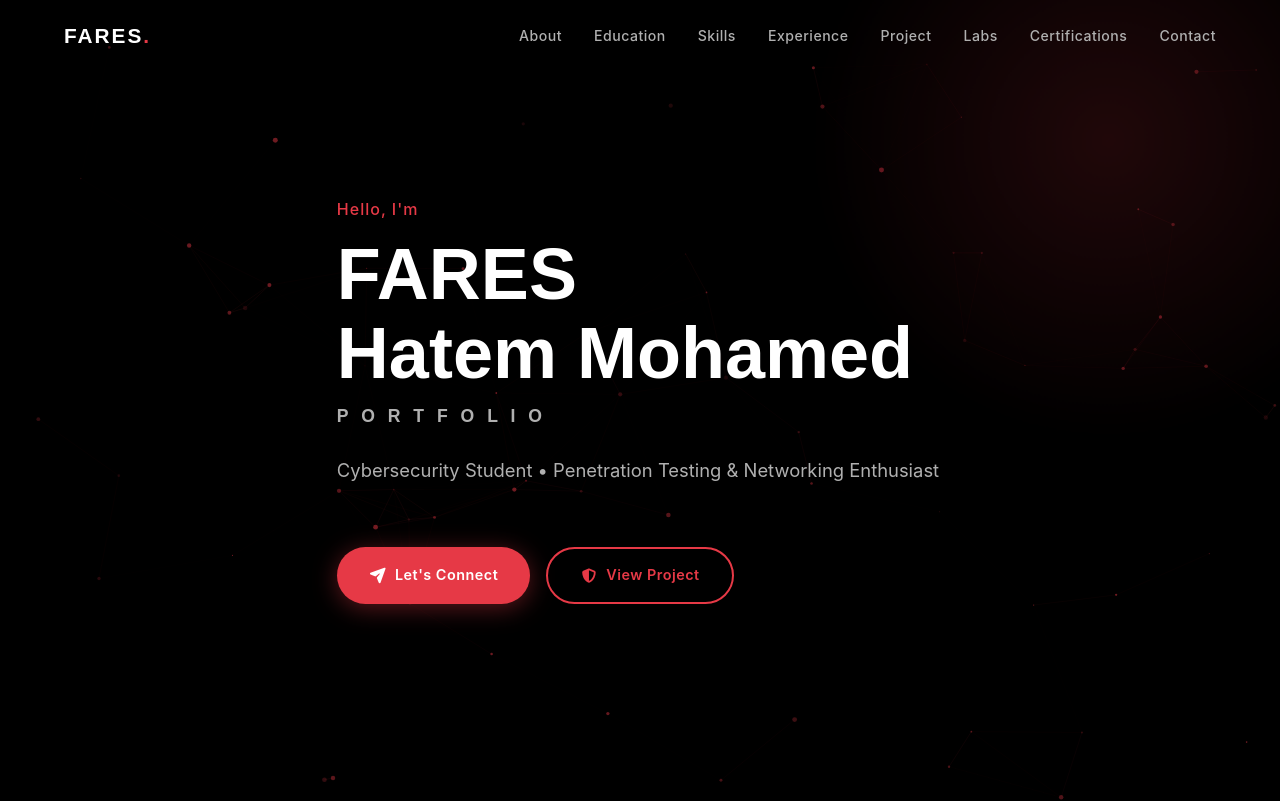
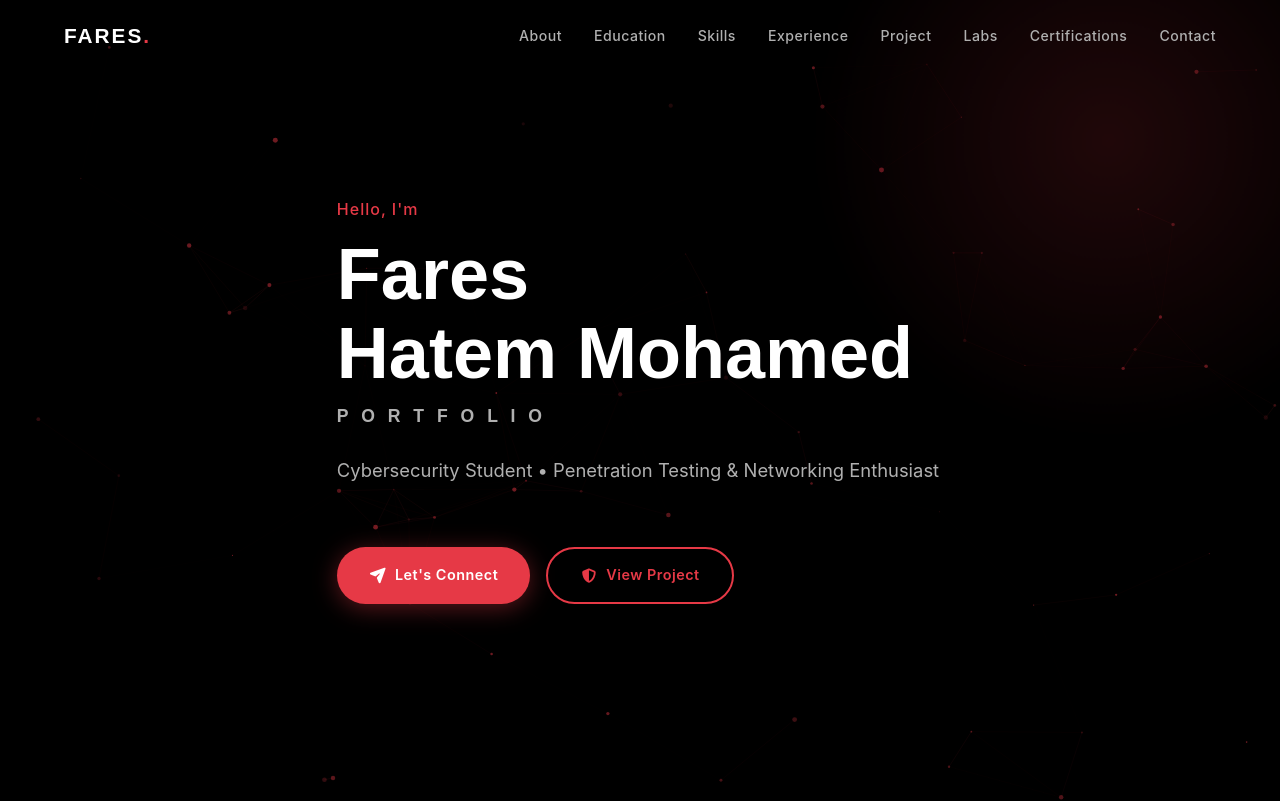
Before and after one commit to M0Sherif/Fares_Portfolio, a plain HTML site: page index.html in a window 1280 px wide. Shown: the top 801 px of the page. Drawn offline with Linux system fonts and the light colour scheme; animation ran at ten frames a second; a web font is replaced by a local one.

Commit message:
Updated name casing in HERO section

```diff
--- a/index.html
+++ b/index.html
@@ -47,7 +47,7 @@
     <div class="container">
       <div class="hero-content">
         <p class="hero-greeting">Hello, I'm</p>
-        <h1 class="hero-name">FARES<br>Hatem Mohamed</h1>
+        <h1 class="hero-name">Fares<br>Hatem Mohamed</h1>
         <p class="hero-title-line">P O R T F O L I O</p>
         <div class="hero-typing">
           <span id="typed-text"></span><span class="cursor"></span>
```
